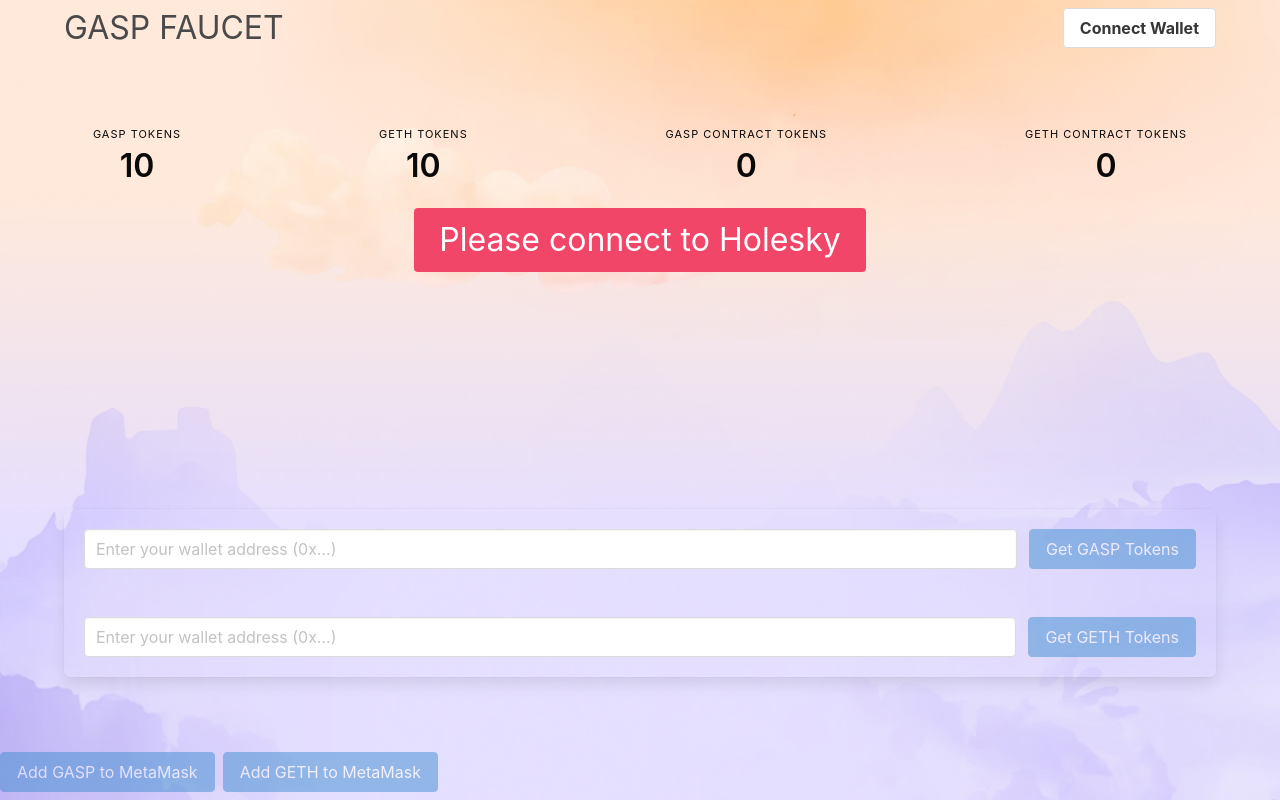
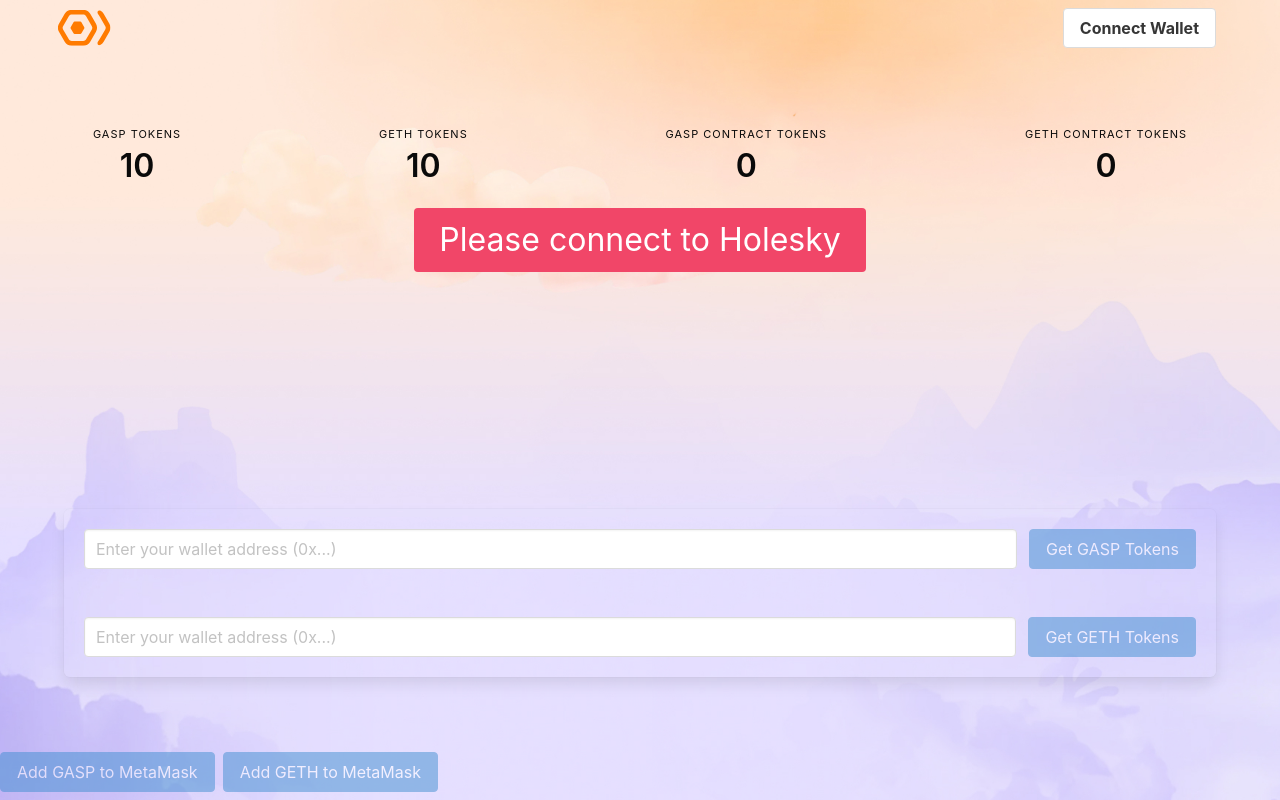
Before and after one commit to gasp-xyz/gasp-monorepo, a React (Create React App) app in the folder faucet-web-app/: page / in a window 1280 px wide. Built offline with nearby package versions, Linux system fonts and the light colour scheme.

Commit message:
feat: add gasp logo

```diff
--- a/faucet-web-app/src/App.js
+++ b/faucet-web-app/src/App.js
@@ -1,6 +1,7 @@
 import { useEffect, useState } from "react";
 import "./App.css";
 import { ethers } from "ethers";
+import gaspLogo from "./images/gasp.logo.svg"
 import {gaspFaucetContract, gethFaucetContract} from "./faucet";
 
 function App() {
@@ -218,7 +219,7 @@ function App() {
                     <div className="container">
                         <div className="navbar-brand">
                             <a className="navbar-item">
-                                <span className="subtitle is-bold is-size-3">GASP FAUCET</span>
+                                <img style={{transform: 'scale(1.3)'}} src={gaspLogo} alt="Logo"/>
                             </a>
                             <span className="navbar-burger" data-target="navbarMenuHeroC">
                <span></span>
```
Also changed, not shown: faucet-web-app/src/images/bg-1.png (deleted), faucet-web-app/src/images/gasp.logo.svg (added).
